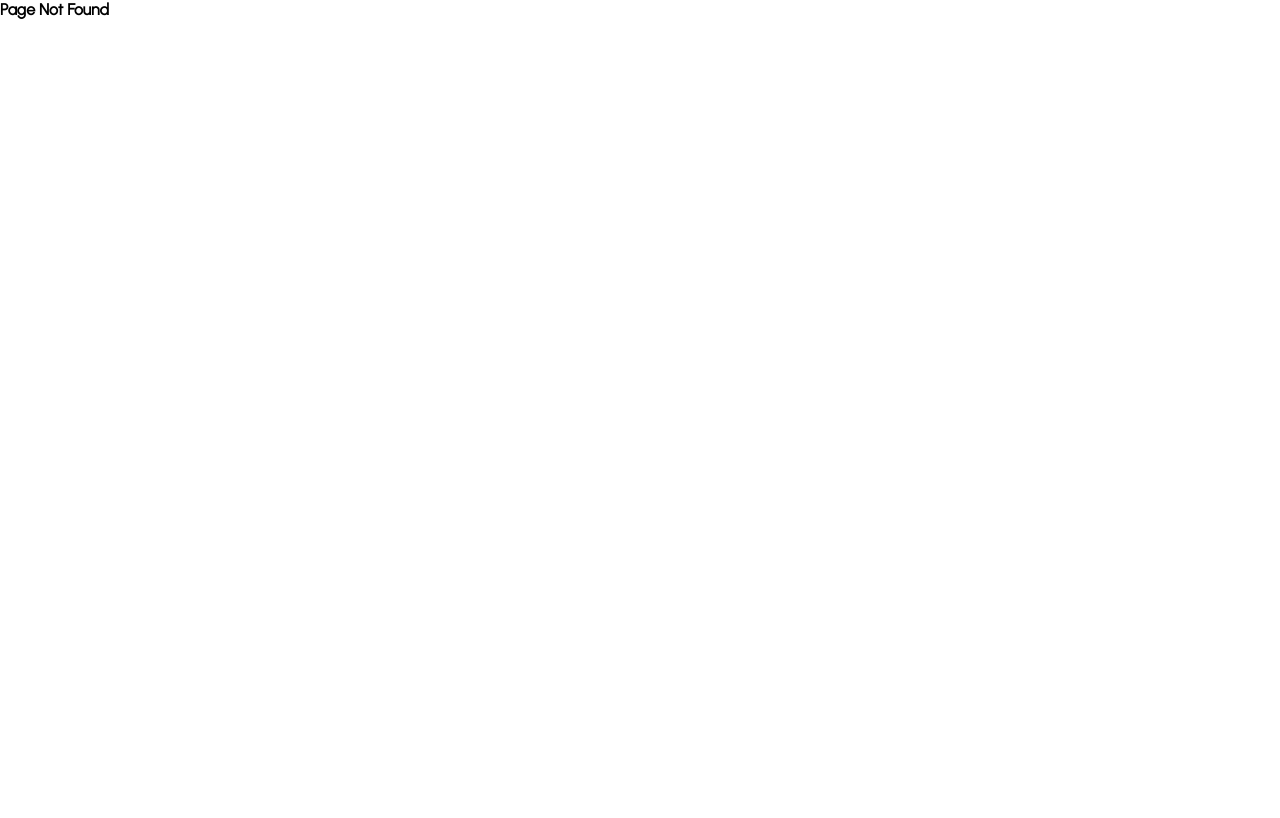
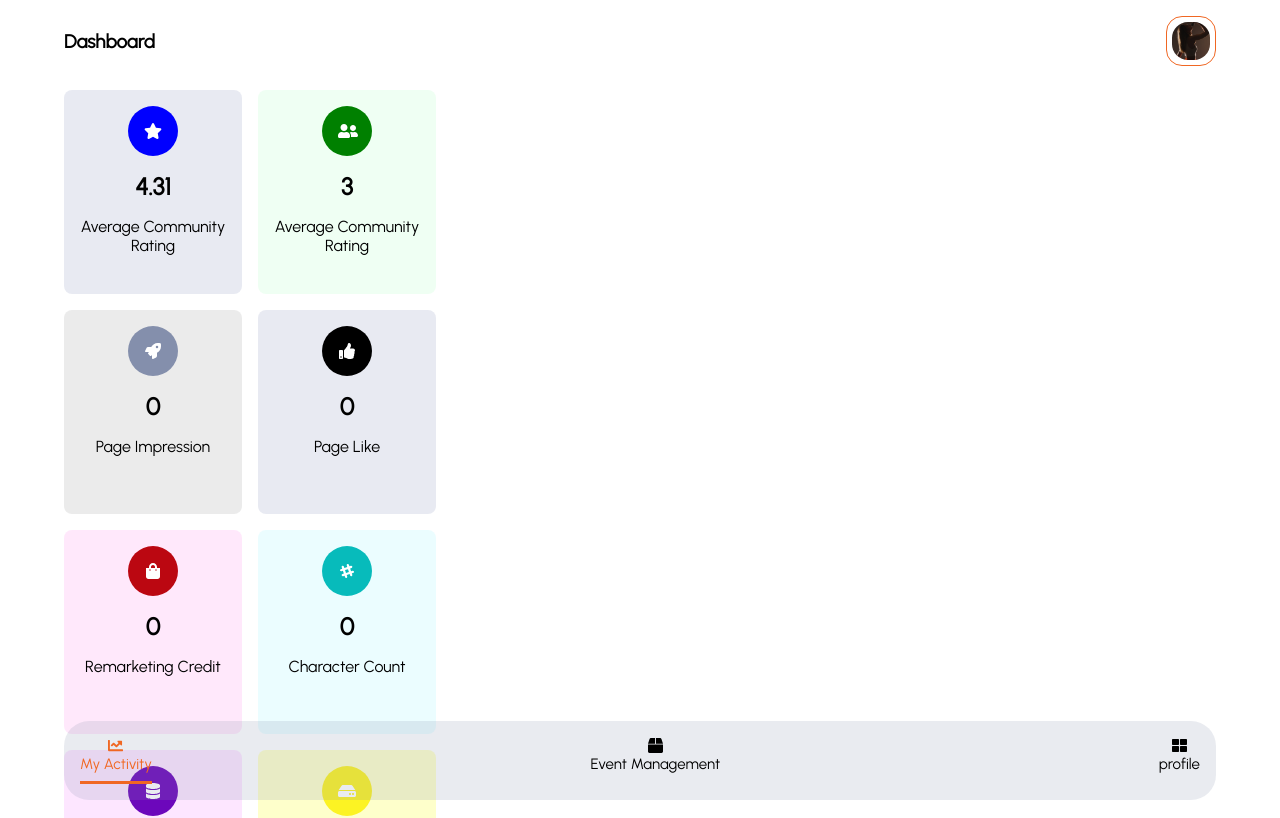
Before and after one commit to LordCodex/Yeerlo-ui, a Vue app: page /dashboard in a window 1280 px wide. Before the commit this address had no page. Shown: the top 818 px of the page. Built offline with nearby package versions, Linux system fonts and the light colour scheme.

Commit message:
okay fro

```diff
--- a/src/router/index.js
+++ b/src/router/index.js
@@ -11,6 +11,7 @@ import OnboardOne from "../views/OnboardOne.vue";
 import OnboardTwo from "../views/OnboardTwo.vue";
 import OnboardThree from "../views/OnboardThree.vue";
 import SuccessPage from "../views/SuccessPage.vue";
+import DashboardView from "../views/DashboardView.vue";
 
 const routes = [
   {
@@ -64,6 +65,11 @@ const routes = [
     component: EnterPassword,
   },
   {
+    path: "/dashboard",
+    name: "Dashboard",
+    component: DashboardView,
+  },
+  {
     path: "/success",
     name: "Success Page",
     component: SuccessPage,
--- /dev/null
+++ b/src/views/DashboardView.vue
@@ -0,0 +1,181 @@
+<template>
+  <div class="dashboard__container">
+    <div class="dashboard__head">
+      <div class="dashboard__name"><h3>Dashboard</h3></div>
+      <div class="dashboard__profile_pics">
+        <img src="../assets/img/slide_1.jpg" alt="" />
+      </div>
+    </div>
+    <div class="dashboard__box__container">
+      <div class="dashboard__box">
+        <div class="circle" style="background-color: blue">
+          <i class="fas fa-star" style="color: white"></i>
+        </div>
+        <h2>4.31</h2>
+        <p>Average Community Rating</p>
+      </div>
+
+      <div class="dashboard__box" style="background: #7afc9e1f">
+        <div class="circle" style="background-color: green">
+          <i class="fas fa-user-friends" style="color: white"></i>
+        </div>
+        <h2>3</h2>
+        <p>Average Community Rating</p>
+      </div>
+    </div>
+
+    <div class="dashboard__box__container">
+      <div class="dashboard__box" style="background-color: #cccccc66">
+        <div class="circle" style="background-color: #848fac">
+          <i class="fas fa-rocket" style="color: white"></i>
+        </div>
+        <h2>0</h2>
+        <p>Page Impression</p>
+      </div>
+
+      <div class="dashboard__box">
+        <div class="circle" style="background-color: black">
+          <i class="fas fa-thumbs-up" style="color: white"></i>
+        </div>
+        <h2>0</h2>
+        <p>Page Like</p>
+      </div>
+    </div>
+
+    <div class="dashboard__box__container">
+      <div class="dashboard__box" style="background-color: #ff91ed36">
+        <div class="circle" style="background-color: #bb0711">
+          <i class="fas fa-shopping-bag" style="color: white"></i>
+        </div>
+        <h2>0</h2>
+        <p>Remarketing Credit</p>
+      </div>
+
+      <div class="dashboard__box" style="background-color: #b0f5ff40">
+        <div class="circle" style="background-color: #07bbbb">
+          <i class="fab fa-slack-hash" style="color: white"></i>
+        </div>
+        <h2>0</h2>
+        <p>Character Count</p>
+      </div>
+    </div>
+
+    <div class="dashboard__box__container">
+      <div class="dashboard__box" style="background: #f583ff33">
+        <div class="circle" style="background: #6c07bb">
+          <i class="fas fa-database" style="color: white"></i>
+        </div>
+        <h2>2 GB</h2>
+        <p>Storage used</p>
+      </div>
+
+      <div class="dashboard__box" style="background: #fdff9880">
+        <div class="circle" style="background: #fcf323">
+          <i class="fas fa-hdd" style="color: white"></i>
+        </div>
+        <h2>4.5 GB</h2>
+        <p>Storage Capacity</p>
+      </div>
+    </div>
+    <div class="sticky__footer">
+      <div class="footer-icons">
+        <i class="fas fa-chart-line act"></i>
+        <p class="act">My Activity</p>
+        <div style="border-bottom: 3px solid #f06723; margin-top: 0.5em"></div>
+      </div>
+      <div class="footer-icons">
+        <i class="fas fa-box"></i>
+        <p>Event Management</p>
+      </div>
+      <div class="footer-icons">
+        <i class="fas fa-th-large"></i>
+        <p>profile</p>
+      </div>
+    </div>
+  </div>
+</template>
+
+<script>
+export default {
+  name: "DashboardView",
+};
+</script>
+
+<style scoped>
+.dashboard__container {
+  height: 100vh;
+  background-color: white;
+  width: 100%;
+  max-width: 90%;
+  margin: 0 auto;
+  margin-top: 1em;
+}
+.dashboard__head {
+  display: flex;
+  align-items: center;
+  justify-content: space-between;
+  margin-bottom: 1em;
+}
+.dashboard__profile_pics {
+  border: 1px solid #f06723;
+  border-radius: 1em;
+  object-fit: cover;
+  padding: 0.3em;
+  width: 50.21px;
+  height: 50.21px;
+}
+
+.dashboard__profile_pics img {
+  background-color: #f06723;
+  border-radius: 1em;
+  object-fit: cover;
+  height: 100%;
+  width: 100%;
+}
+.dashboard__box__container {
+  padding: 0.5em 0;
+  display: flex;
+  gap: 1em;
+  flex-direction: row;
+}
+.dashboard__box {
+  display: flex;
+  flex-direction: column;
+  width: 178px;
+  height: 204px;
+  left: 22px;
+  top: 158px;
+  background: #4657931f;
+  border-radius: 8px;
+  padding: 1em;
+  text-align: center;
+  gap: 1em;
+}
+.circle {
+  height: 50px;
+  width: 50px;
+  border-radius: 2em;
+  padding: 1em;
+  margin: 0 auto;
+}
+.sticky__footer {
+  display: flex;
+  background: #848fac2e;
+  border-radius: 25px;
+  padding: 1em;
+  gap: 1.5em;
+  opacity: 1;
+  position: sticky;
+  bottom: 0;
+  justify-content: space-between;
+}
+.footer-icons {
+  text-align: center;
+  font-size: 15px;
+
+  /* flex-direction: column; */
+}
+.act {
+  color: #f06723;
+}
+</style>
```
